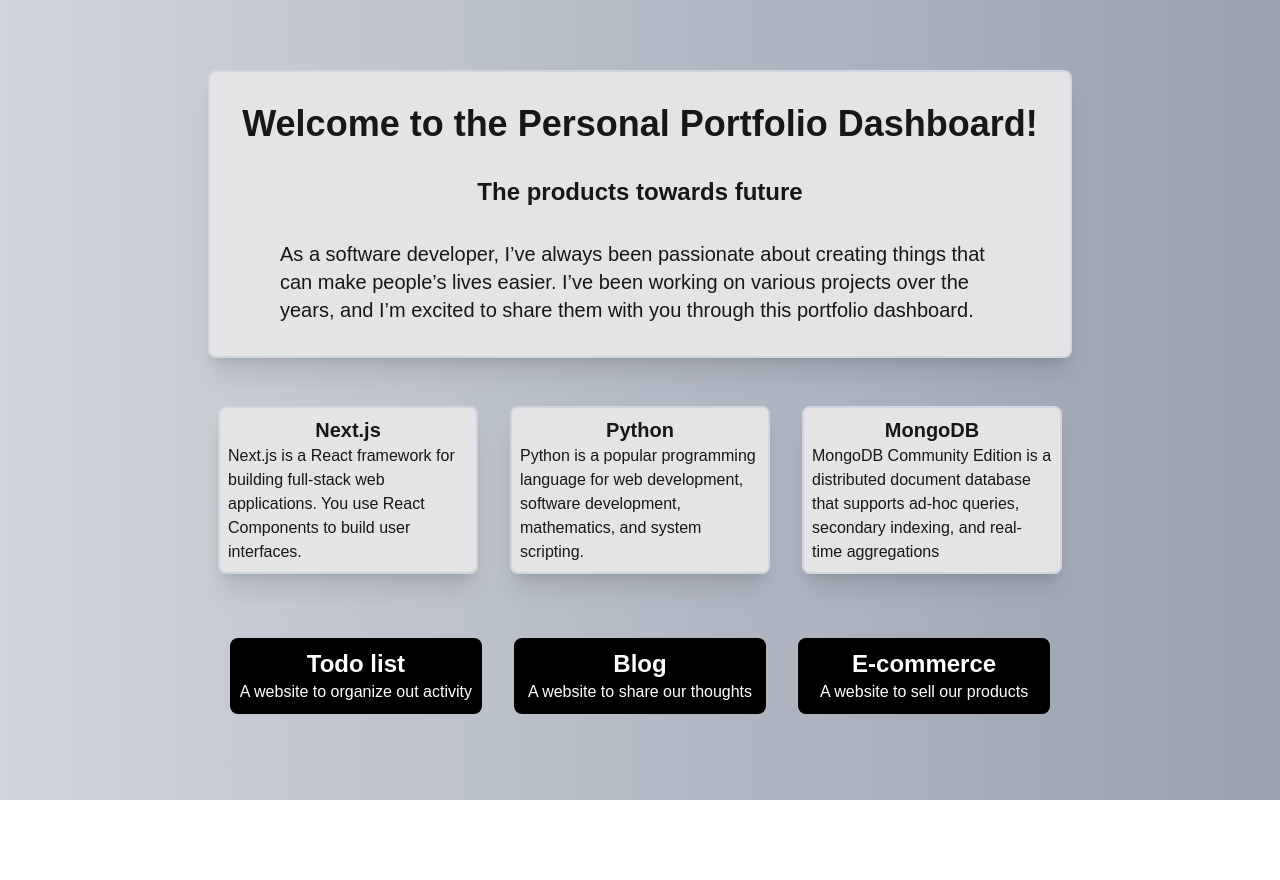
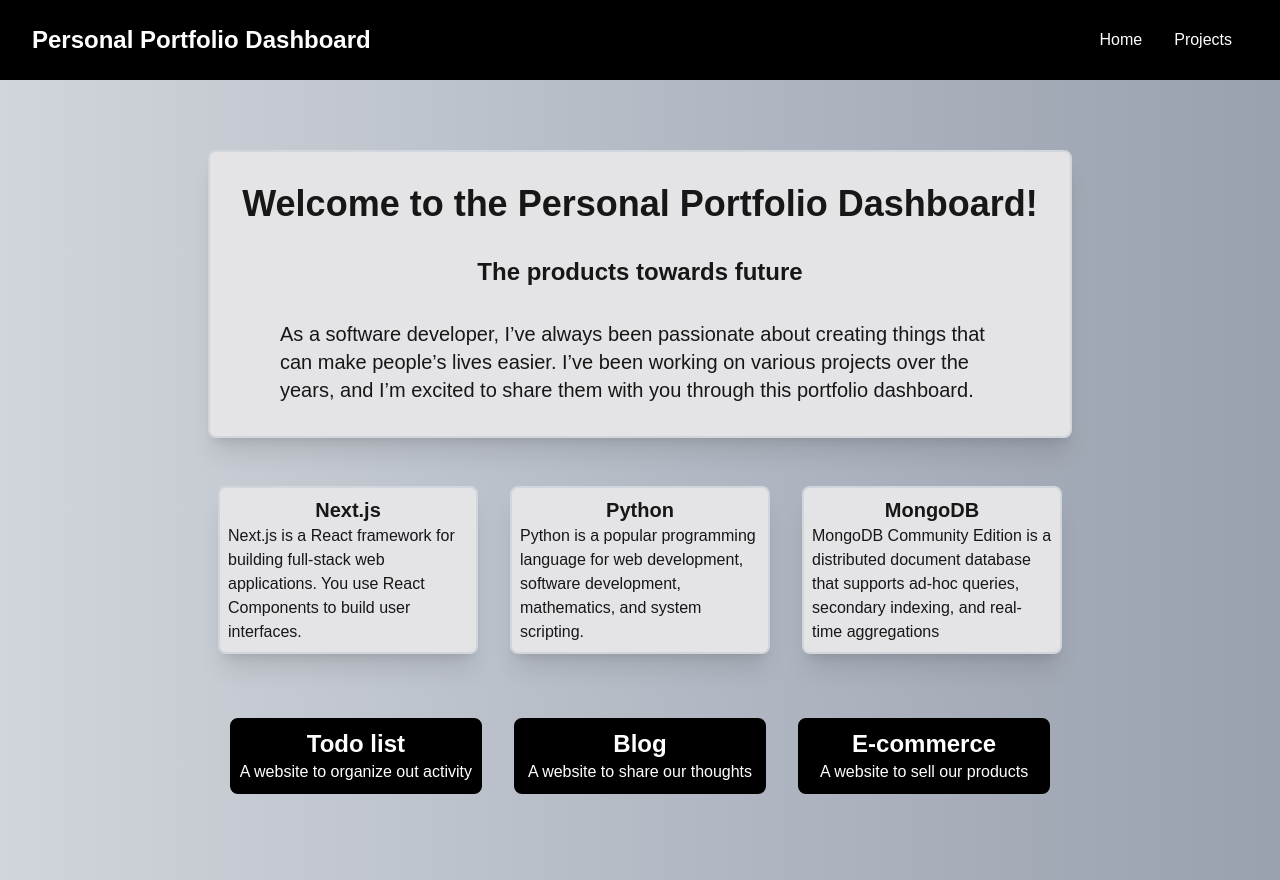
Before and after one commit to Benadict-tech/personal-portfolio-dashboard, a Next.js app: page / in a window 1280 px wide. Before the commit the page ends 800 px from the top, so only its background shows below. Built offline with nearby package versions, Linux system fonts and the light colour scheme.

Commit message:
feat : add navbar

```diff
--- a/src/app/layout.js
+++ b/src/app/layout.js
@@ -1,5 +1,6 @@
 import { Geist, Geist_Mono } from "next/font/google";
 import "./globals.css";
+import NavBar from "@/components/NavBar";
 
 const geistSans = Geist({
   variable: "--font-geist-sans",
@@ -22,6 +23,7 @@ export default function RootLayout({ children }) {
       <body
         className={`${geistSans.variable} ${geistMono.variable} antialiased`}
       >
+        <NavBar />
         {children}
       </body>
     </html>
--- a/src/app/projects/page.js
+++ b/src/app/projects/page.js
@@ -0,0 +1,8 @@
+
+export default function Projects(){
+return(
+    <div>
+        <h1>Projects</h1>
+    </div>
+)
+}
--- /dev/null
+++ b/src/components/NavBar.jsx
@@ -0,0 +1,17 @@
+import Link from 'next/link'
+export default function NavBar() {
+    return(
+        <div>
+            <nav className="bg-black h-20 flex items-center justify-between px-8">
+            <div>
+                <h1 className="text-white text-2xl font-bold">Personal Portfolio Dashboard</h1>
+            </div>
+            <div>
+                <Link href="/" className="text-white mx-4 hover:text-gray-300">Home</Link>
+                <Link href="/projects" className="text-white mx-4 hover:text-gray-300">Projects</Link>
+
+            </div>
+            </nav>
+        </div>
+    )
+}
```
